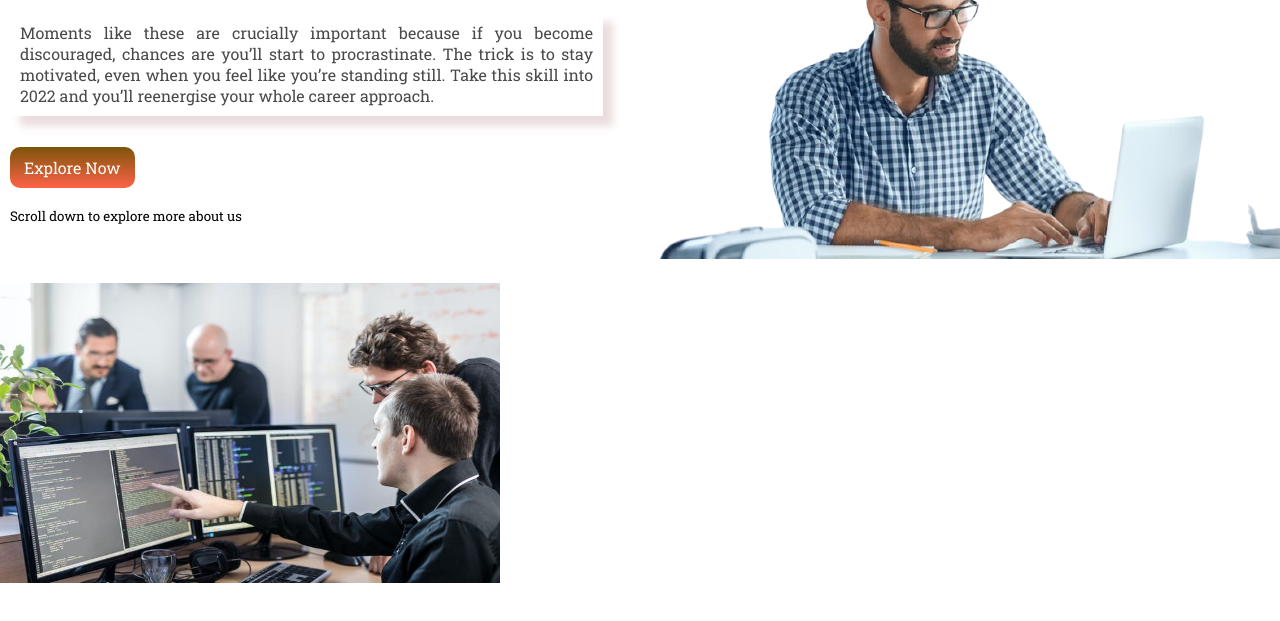
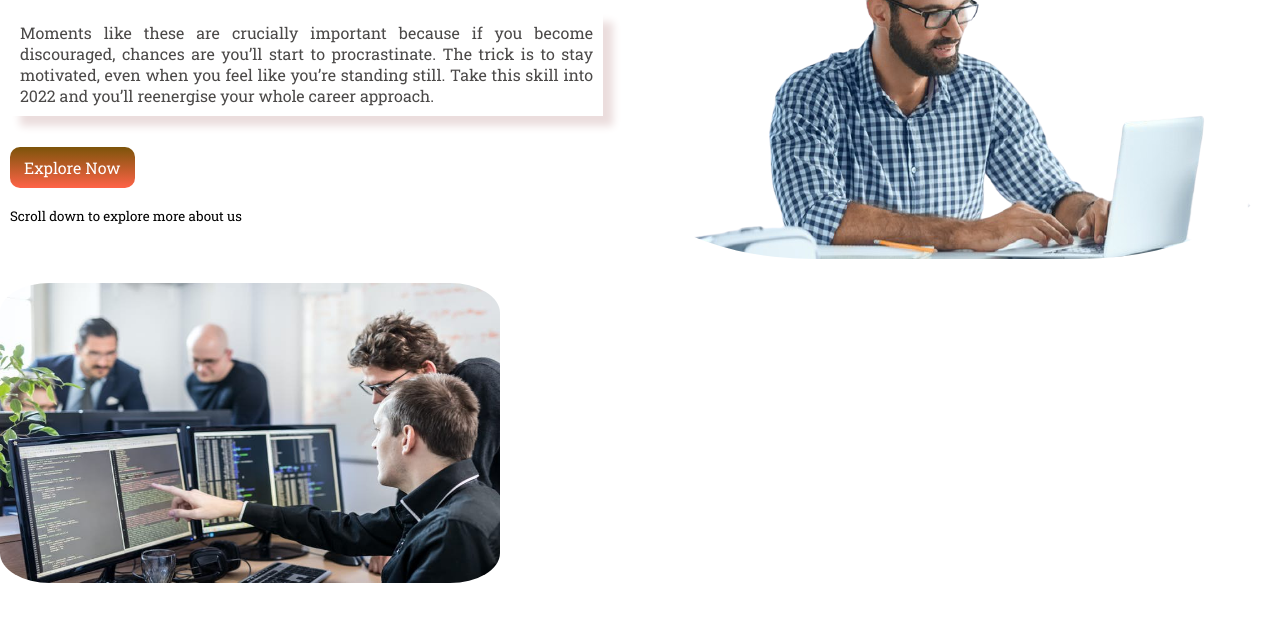
Before and after one commit to muntasir-i01/Basic-Project, a plain HTML site: page index.html in a window 1280 px wide. Shown: the part 115-736 px from the top of the page. Drawn offline with Linux system fonts and the light colour scheme.

Commit message:
just the facts

```diff
--- a/index.html
+++ b/index.html
@@ -36,14 +36,14 @@
             </div>
 
             <div>
-                <img src="images/c3.png">
+                <img src="images/c3.png" class="img0">
             </div>
         </div>
     </section>
 
     <section>
-        <div class="div90">
-            <img src="images/c2.jpg" height="300px" width="500px">
+        <div>
+            <img src="images/c2.jpg" height="300px" width="500px" class="img">
         </div>
     </section>
 </body>
--- a/style.css
+++ b/style.css
@@ -43,7 +43,11 @@ h1 {
     color: rgb(75, 73, 72);
 }
 
-.div90 {
-    width: 50%;
+.img0 {
+    border-radius: 30%;
+}
+
+.img {
+    border-radius: 10%;
     margin-top: 20px;
 }
```
